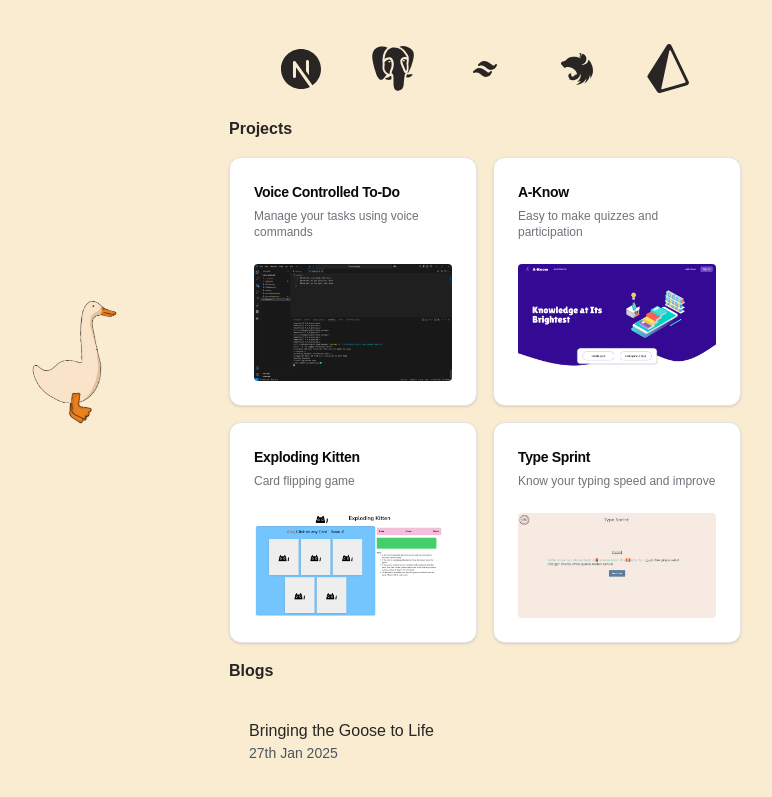
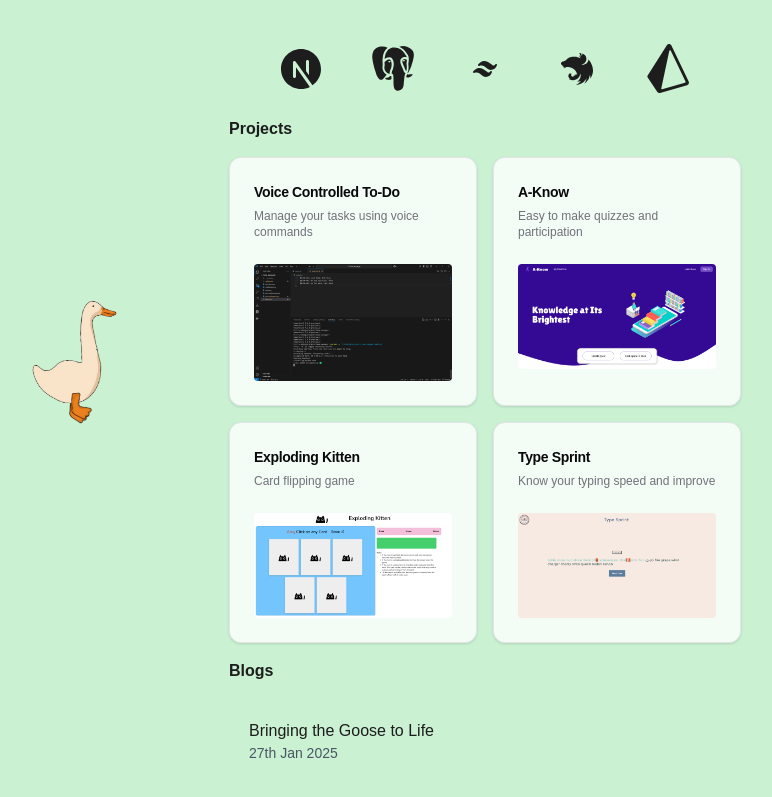
Before and after one commit to anujkumar025/portfolio, a Next.js app: page / in a window 1280 px wide. Shown: the part 295-1092 px from the top of the page, without its empty margins (155-927 px from the left). Built offline with nearby package versions, Linux system fonts and the light colour scheme.

Commit message:
fix: correct hover color

```diff
--- a/src/components/Bio.tsx
+++ b/src/components/Bio.tsx
@@ -1,8 +1,8 @@
 "use client"
 
 import * as React from "react"
-import { Moon, Sun } from "lucide-react"
-import { useTheme } from "next-themes"
+// import { Moon, Sun } from "lucide-react"
+// import { useTheme } from "next-themes"
 import Image from 'next/image';
 import profile from '../../public/profile.jpeg';
 import IconGithub from "./svgs/IconGithub"
@@ -10,11 +10,11 @@ import IconLinkedIn from "./svgs/IconLinkedIn"
 import IconLocation from "./svgs/IconLocation";
 
 export default function Bio(){
-  const { theme, setTheme } = useTheme();
+  // const { theme, setTheme } = useTheme();
 
-  const toggleTheme = () => {
-    setTheme(theme === "dark" ? "light" : "dark");
-  };
+  // const toggleTheme = () => {
+  //   setTheme(theme === "dark" ? "light" : "dark");
+  // };
 
     return (
         <>
@@ -49,7 +49,7 @@ export default function Bio(){
                 </div>
               </div>
             </div>
-            <div>
+            {/* <div>
               <button
                 onClick={toggleTheme}
                 className="relative flex items-center justify-center p-2 w-10 h-10 rounded-md border border-gray-300 dark:border-gray-700 bg-white dark:bg-gray-800 hover:bg-gray-100 dark:hover:bg-gray-700 transition-all"
@@ -66,7 +66,7 @@ export default function Bio(){
                   }`}
                 />
               </button>
-            </div>
+            </div> */}
           </div>
           <div>
             <div className='text-base sm:text-sm md:text-base'>
--- a/src/components/BlogSection.tsx
+++ b/src/components/BlogSection.tsx
@@ -7,9 +7,9 @@ export default function BlogSection(){
         <div className="flex justify-start w-full text-lg sm:text-base">
             <div className="font-semibold">Blogs</div>
         </div>
-        <div className="w-full">
+        <div className="w-full pb-10">
             <Link href="blogs/1" className="inline-block">
-                <div className="p-5 hover:bg-[#fef3e0] dark:hover:bg-[#1a1a1a] rounded-xl w-fit">
+                <div className="p-5 hover:bg-[#FFFFFF73] dark:hover:bg-[#FFFFFF73] rounded-xl w-fit">
                     <div className="text-lg sm:text-base">
                         Bringing the Goose to Life
                     </div>
--- a/src/components/Project.tsx
+++ b/src/components/Project.tsx
@@ -6,7 +6,6 @@ import {
     CardHeader,
     CardTitle,
   } from "@/components/ui/card"
-// import procure_sense from './assets/procure_sense.png';
 import typeSprint from './assets/type-sprint.png';
 import cardGame from './assets/card-game.png';
 import voteApp from './assets/voting-app.png';
@@ -20,7 +19,7 @@ export default function Project() {
             <div className='font-semibold'>Projects</div>
           </div>
           <div className='grid grid-cols-2 gap-4'>
-            <Card className='hover:scale-105 transition-transform duration-300'>
+            <Card className='hover:scale-105 transition-transform duration-300 bg-[#FFFFFFCC]'>
               <a href="https://github.com/anujkumar025/voice-control-to-do" target="_blank" rel="noopener noreferrer">
                 <CardHeader>
                   <CardTitle className="text-base sm:text-sm">Voice Controlled To-Do</CardTitle>
@@ -31,7 +30,7 @@ export default function Project() {
                 </CardContent>
               </a>
             </Card>
-            <Card className='hover:scale-105 transition-transform duration-300'>
+            <Card className='hover:scale-105 transition-transform duration-300 bg-[#FFFFFFCC]'>
               <a href="https://66e575bf49004939ba38a25f--rainbow-sunflower-71542f.netlify.app/" target="_blank" rel="noopener noreferrer">
                 <CardHeader>
                   <CardTitle className="text-base sm:text-sm">A-Know</CardTitle>
@@ -42,7 +41,7 @@ export default function Project() {
                 </CardContent>
               </a>
             </Card>
-            <Card className='hover:scale-105 transition-transform duration-300'>
+            <Card className='hover:scale-105 transition-transform duration-300 bg-[#FFFFFFCC]'>
               <a href="https://66e5bd4df79a9a948515cbb2--verdant-squirrel-faca2f.netlify.app/" target="_blank" rel="noopener noreferrer">
                 <CardHeader>
                   <CardTitle className="text-base sm:text-sm">Exploding Kitten</CardTitle>
@@ -53,7 +52,7 @@ export default function Project() {
                 </CardContent>
               </a>
             </Card>
-            <Card className='hover:scale-105 transition-transform duration-300'>
+            <Card className='hover:scale-105 transition-transform duration-300 bg-[#FFFFFFCC]'>
               <a href="https://type-sprint-navy.vercel.app/" target="_blank" rel="noopener noreferrer">
                 <CardHeader>
                   <CardTitle className="text-base sm:text-sm">Type Sprint</CardTitle>
--- a/src/components/ThemeTransition.tsx
+++ b/src/components/ThemeTransition.tsx
@@ -12,8 +12,6 @@ const COLOR_STOPS: ColorStop[] = [
 
     { bg: [39, 80, 90], fg: [5, 5, 15] },  // Dawn (soft orange)
 
-    // { bg: [50, 90, 90], fg: [5, 5, 15] },  // Early morning (golden yellow)
-
     { bg: [180, 50, 85], fg: [0, 0, 10] },  // Noon (clear sky blue)
 
     { bg: [250, 35, 70], fg: [5, 5, 15] },  // Late afternoon (blueish-lavender)
@@ -21,10 +19,6 @@ const COLOR_STOPS: ColorStop[] = [
     { bg: [250, 35, 70], fg: [5, 5, 15] },  // Late afternoon (blueish-lavender)
 
     { bg: [180, 50, 85], fg: [0, 0, 10] },  // Noon (clear sky blue)
-
-    // { bg: [180, 60, 90], fg: [5, 5, 15] },  // Noon (clear sky blue)
-
-    // { bg: [50, 90, 90], fg: [5, 5, 15] },  // Early morning (golden yellow)
 
     { bg: [39, 80, 90], fg: [5, 5, 15] },  // Back to Dawn
 ];
@@ -42,7 +36,7 @@ export const ThemeTransition = ({
   useEffect(() => {
     let animationFrameId: number;
     const startTime = Date.now();
-    const duration = 120000; // 24-second cycle for demonstration
+    const duration = 20000; // 24-second cycle for demonstration
 
     const updateProgress = () => {
       const elapsed = Date.now() - startTime;
--- /dev/null
+++ b/src/components/svgs/IconPython.tsx
@@ -0,0 +1,6 @@
+
+export default function IconCPP(){
+    return (
+        <svg xmlns="http://www.w3.org/2000/svg"  viewBox="0 0 50 50" width="50px" height="50px"><path d="M 24.5 2 C 15.800781 2 14 6.492188 14 9.09375 L 14 14 L 24 14 L 24 15 L 9.09375 15 C 5.792969 15 2 17.601563 2 25 C 2 32.398438 5.792969 35 9.09375 35 L 15 35 L 15 29 C 15 26.800781 16.800781 25 19 25 L 31 25 C 32.699219 25 34 23.699219 34 22 L 34 9.09375 C 34 5.59375 30.699219 2 24.5 2 Z M 20 7 C 21.101563 7 22 7.898438 22 9 C 22 10.101563 21.101563 11 20 11 C 18.898438 11 18 10.101563 18 9 C 18 7.898438 18.898438 7 20 7 Z M 35 15 L 35 22 C 35 24.199219 33.199219 26 31 26 L 19 26 C 17.300781 26 16 27.300781 16 29 L 16 40.90625 C 16 44.40625 19.300781 48 25.5 48 C 34.199219 48 36 43.507813 36 40.90625 L 36 36 L 26 36 L 26 35 L 40.90625 35 C 44.207031 35 48 32.398438 48 25 C 48 17.601563 44.207031 15 40.90625 15 Z M 30 39 C 31.101563 39 32 39.898438 32 41 C 32 42.101563 31.101563 43 30 43 C 28.898438 43 28 42.101563 28 41 C 28 39.898438 28.898438 39 30 39 Z"/></svg>
+    )
+}
--- a/tailwind.config.ts
+++ b/tailwind.config.ts
@@ -10,7 +10,7 @@ export default {
   theme: {
   	extend: {
 		transitionDuration: {
-			"cycle-slow": "120000ms", // 10-second transition
+			"cycle-slow": "20000ms",
 		},
   		rotate: {
   			'15': '15deg',
```
Also changed, not shown: src/app/layout.tsx (+4 -4 lines), src/components/SkillsSection.tsx (+9 -0 lines), src/components/svgs/IconCPP.tsx (added, +8 -0 lines), src/components/assets/procure_sense.png (deleted).
